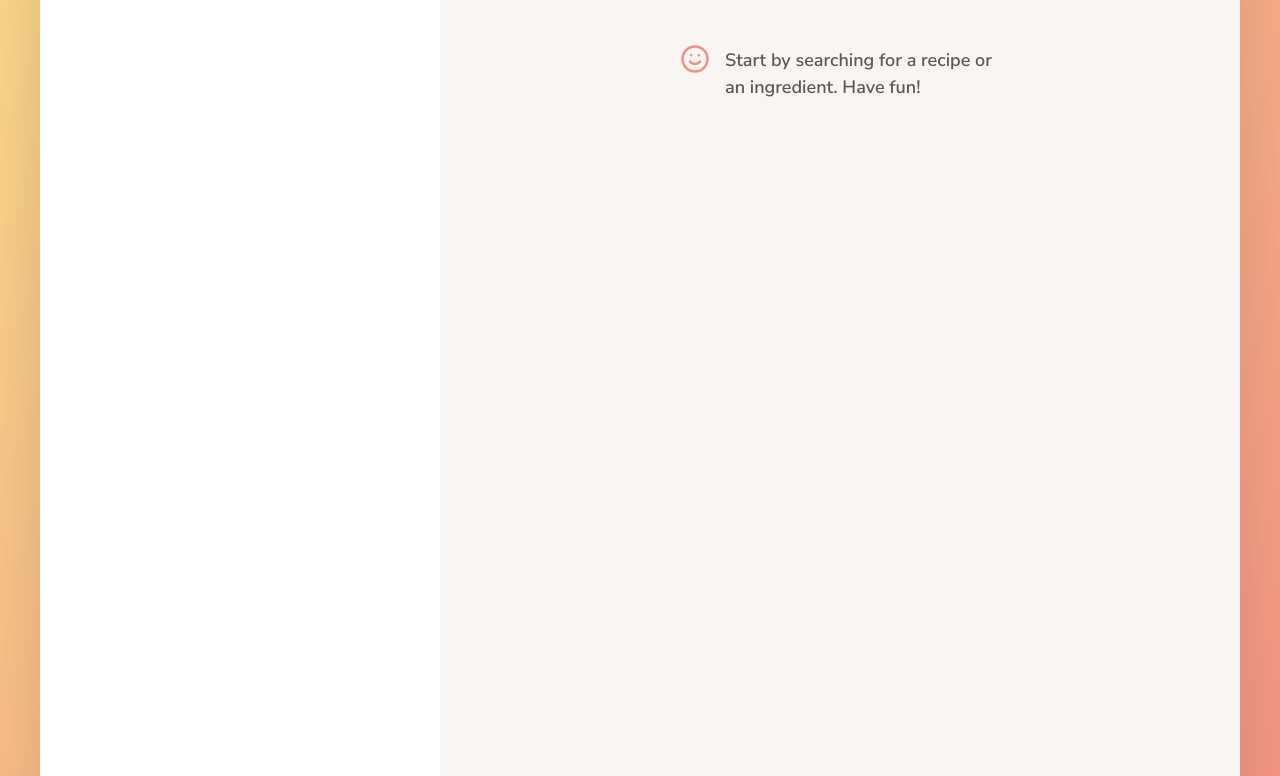
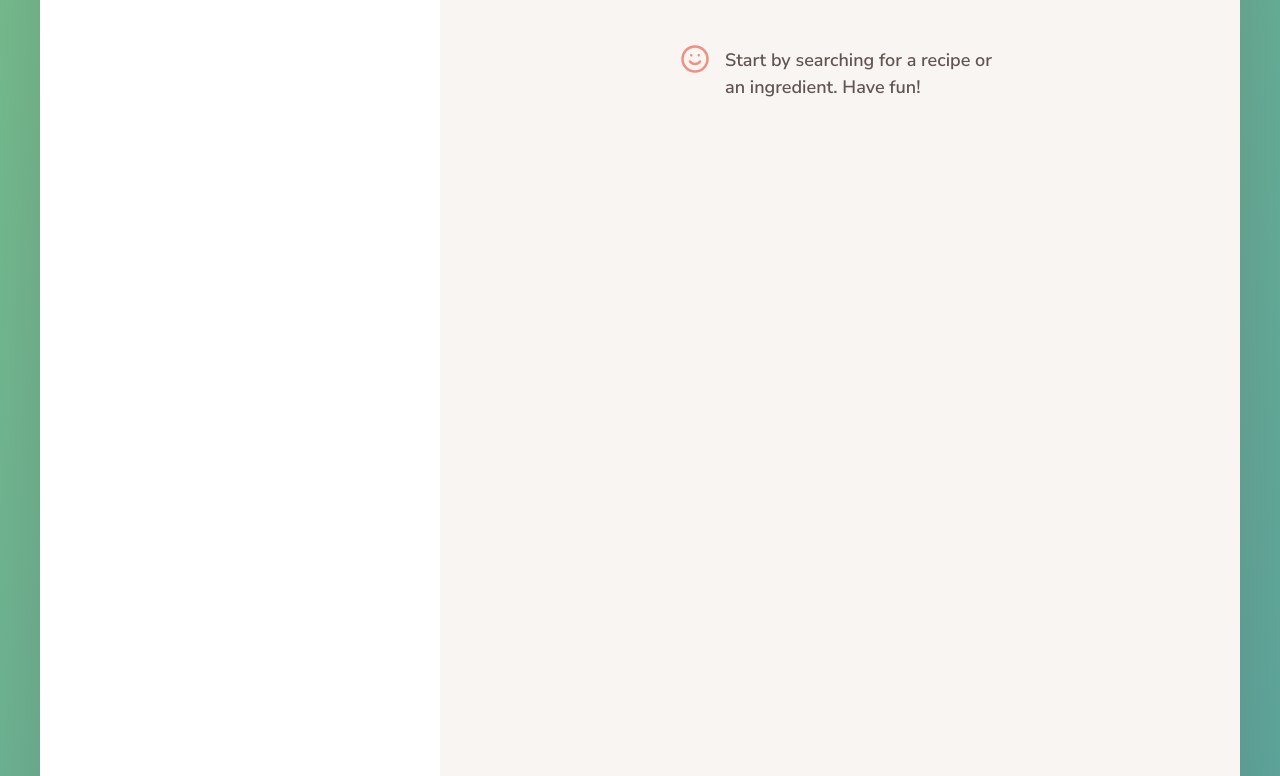
Before and after one commit to LAAJILIC/recipes-are-here, a website built with Parcel: page index.html in a window 1280 px wide. Shown: the part 154-930 px from the top of the page. Built offline with nearby package versions, Linux system fonts and the light colour scheme.

Commit message:
Change color background

```diff
--- a/src/sass/_base.scss
+++ b/src/sass/_base.scss
@@ -1,7 +1,7 @@
 // $color-primary: #f59a83;
 $color-primary: #f38e82;
-$color-grad-1: #fbdb89;
-$color-grad-2: #f48982;
+$color-grad-1: #76bc8b;
+$color-grad-2: #59a19d;
 
 $color-grey-light-1: #f9f5f3; // Light background
 $color-grey-light-2: #f2efee; // Light lines
```
